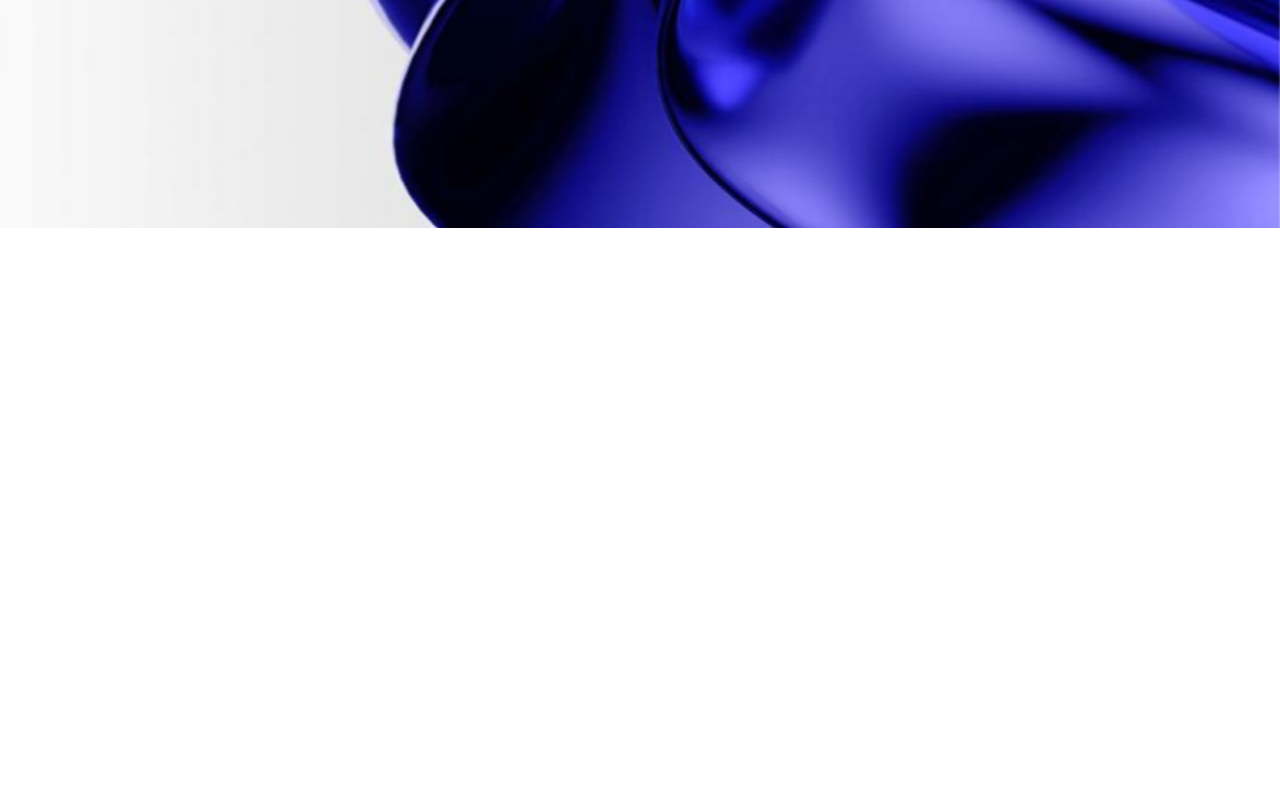
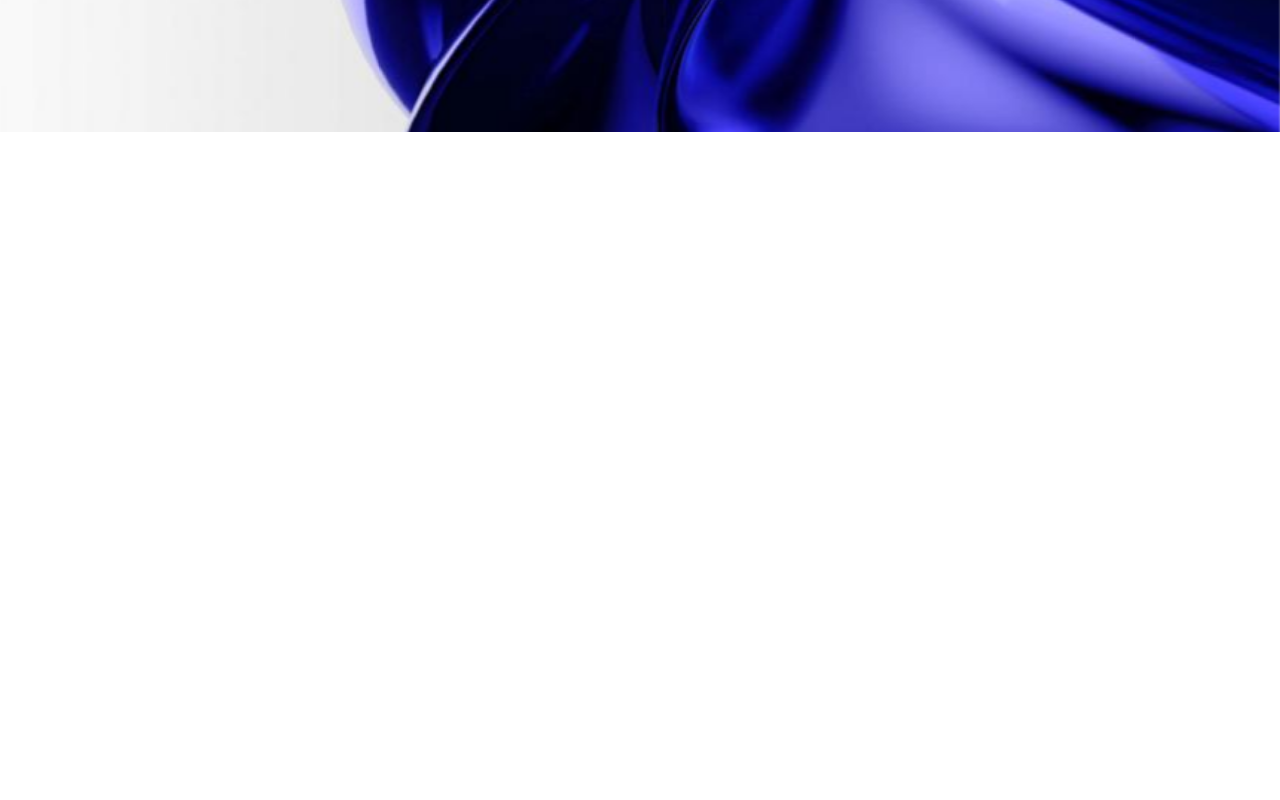
Before and after one commit to Rodrigoloh/cobalto-blue, a Next.js app: page / in a window 1280 px wide. Shown: the part 1780-2580 px from the top of the page. Built offline with nearby package versions, Linux system fonts and the light colour scheme.

Commit message:
tweak(nosotros): full-cover overlay (-mt/pt 100vh) so services section covers parallax until top; shorter services height; slightly taller intro

```diff
--- a/components/SectionNosotros.tsx
+++ b/components/SectionNosotros.tsx
@@ -44,7 +44,7 @@ export default function SectionNosotros(){
   return (
     <section id="nosotros" className="bg-white text-black">
       {/* A. Texto centrado */}
-      <div className="mx-auto max-w-3xl px-6 py-24 text-center">
+      <div className="mx-auto max-w-3xl px-6 py-28 md:py-32 text-center">
         {ABOUT_TEXT.map((p, i) => (
           <p key={i} className={`text-xl md:text-2xl leading-relaxed ${i > 0 ? 'mt-6' : ''}`}>{p}</p>
         ))}
@@ -58,8 +58,8 @@ export default function SectionNosotros(){
       </div>
 
       {/* C. Banner servicios */}
-      <div className="relative z-10 bg-white -mt-[28vh] md:-mt-[40vh] border-b border-neutral-200">
-        <div className="mx-auto max-w-7xl px-6 pt-[28vh] md:pt-[40vh] pb-28 md:pb-36">
+      <div className="relative z-10 bg-white -mt-[100vh] border-b border-neutral-200">
+        <div className="mx-auto max-w-7xl px-6 pt-[100vh] pb-20 md:pb-24">
           <h3 className="text-center text-2xl md:text-3xl font-semibold">
             <span className="italic mr-1 text-[#1F00FF]">Nuestros</span> servicios
           </h3>
```
